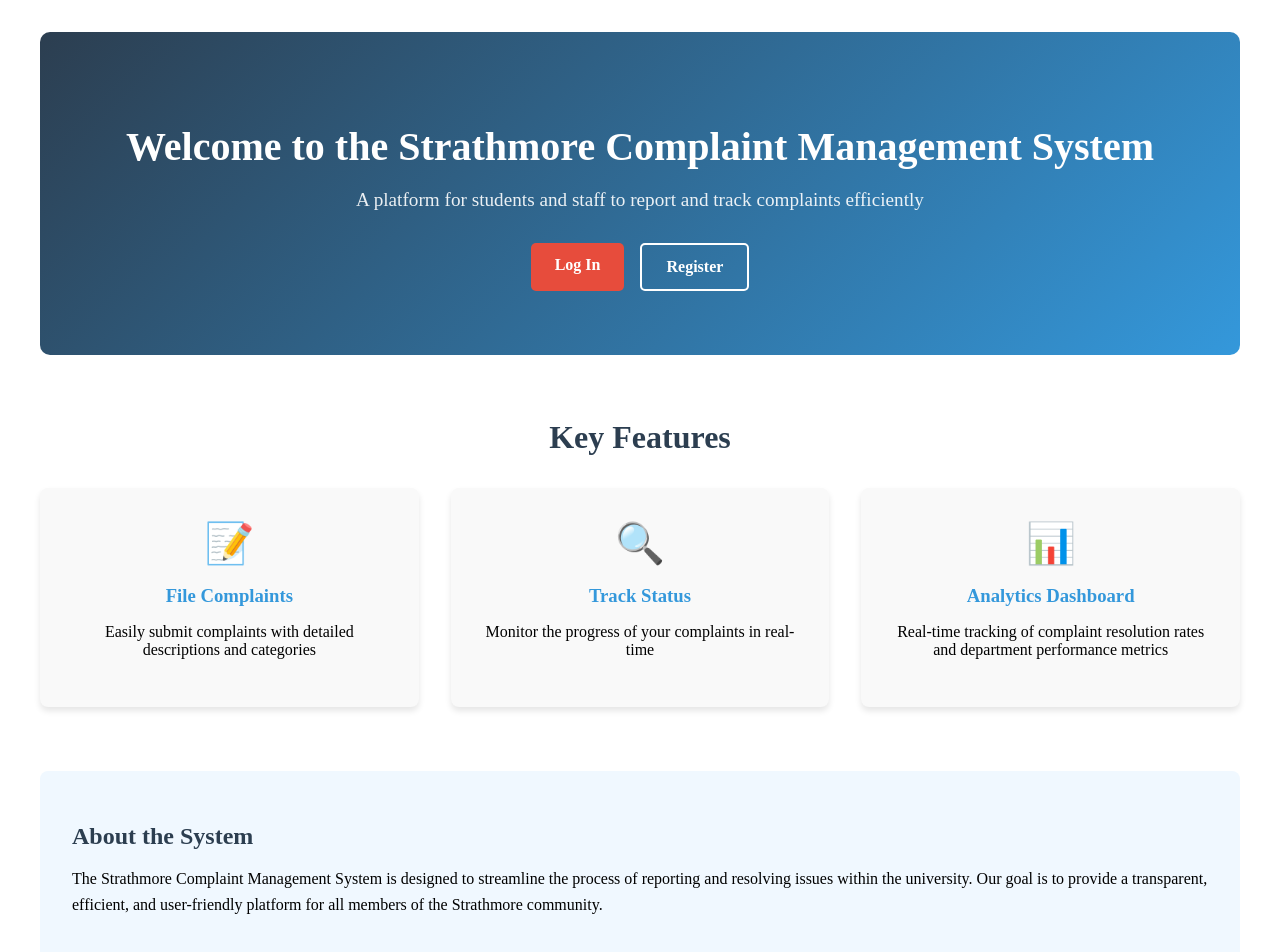
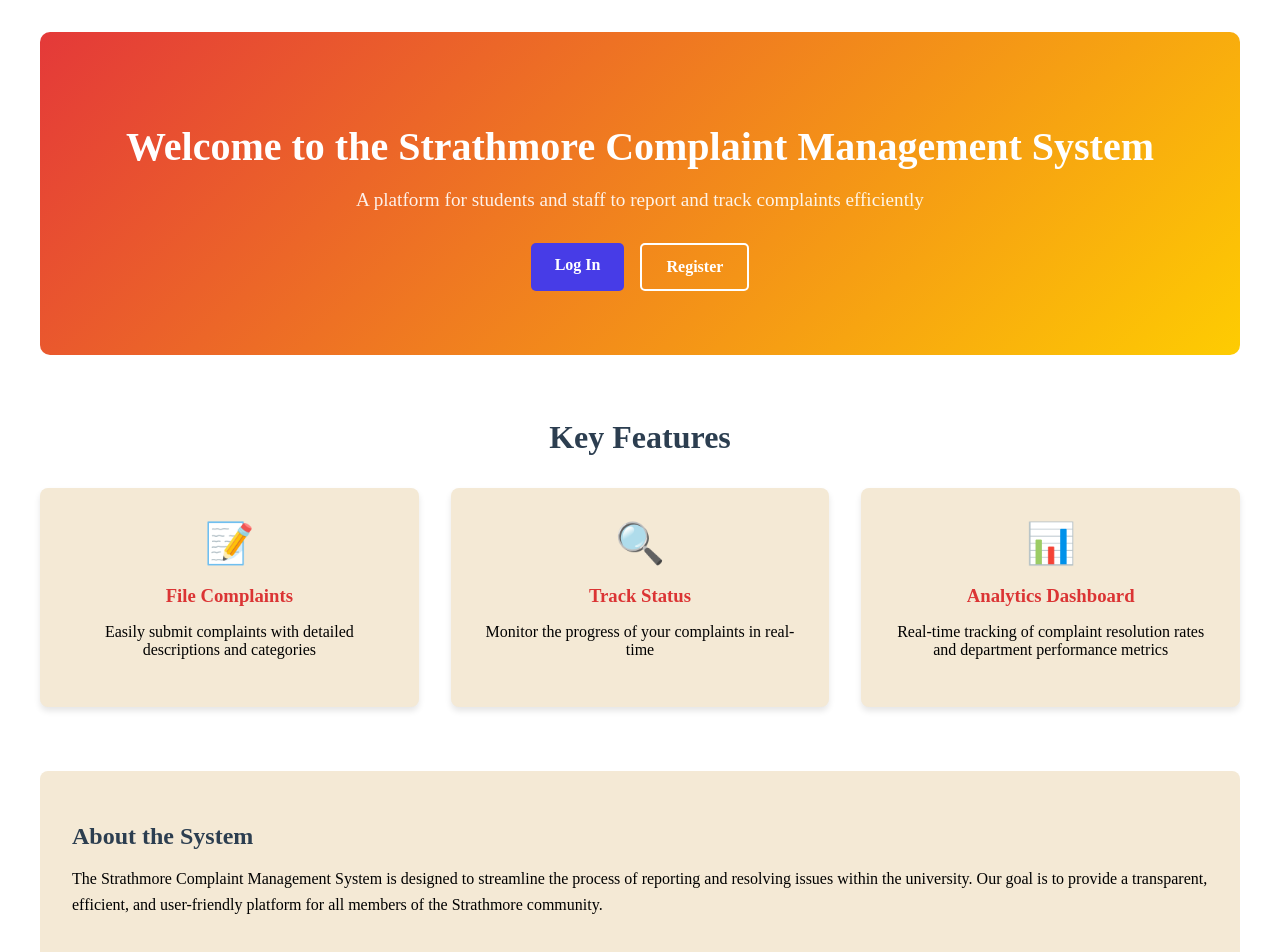
Before and after one commit to Steven-Yabann/Complaint-Management-System, a React (Vite) app in the folder Frontend/: page / in a window 1280 px wide. Shown: the top 952 px of the page. Built offline with nearby package versions, Linux system fonts and the light colour scheme.

Commit message:
initial styling 1.0

```diff
--- a/Frontend/src/App.jsx
+++ b/Frontend/src/App.jsx
@@ -1,5 +1,5 @@
 import { BrowserRouter as Router, Routes, Route } from 'react-router-dom'
-import Home from './home'
+import Home from './pages/Home'
 
 
 function App() {
--- a/Frontend/src/Home.jsx
+++ b/Frontend/src/pages/Home.jsx
@@ -1,6 +1,6 @@
 import React from "react";
 import { Link } from "react-router-dom";
-import './styling/home.css';
+import '../styling/home.css';
 
 const Home= () => {
     return(
--- a/Frontend/src/styling/home.css
+++ b/Frontend/src/styling/home.css
@@ -8,8 +8,8 @@
   .hero-section {
     text-align: center;
     padding: 4rem 0;
-    background: linear-gradient(135deg, #2c3e50, #3498db);
-    color: white;
+    background: linear-gradient(135deg, #e43939, #fecc02);
+    color: rgb(255, 255, 255);
     border-radius: 10px;
     margin: 2rem 0;
   }
@@ -42,12 +42,12 @@
   }
 
   .btn.primary {
-    background-color: #e74c3c;
+    background-color: #473ce7;
     color: white;
   }
 
   .btn.primary:hover {
-    background-color: #c0392b;
+    background-color: #ff0000;
   }
 
   .btn.secondary {
@@ -57,7 +57,7 @@
   }
 
   .btn.secondary:hover {
-    background-color: rgba(255, 255, 255, 0.1);
+    background-color: rgba(255, 0, 0, 0.568);
   }
 
   /* Features section */
@@ -81,7 +81,7 @@
   .feature-card {
     padding: 2rem;
     border-radius: 8px;
-    background-color: #f9f9f9;
+    background-color: #f4e9d5;
     box-shadow: 0 4px 6px rgba(0, 0, 0, 0.1);
     transition: transform 0.3s ease;
   }
@@ -96,13 +96,13 @@
   }
 
   .feature-card h3 {
-    color: #3498db;
+    color: #db3434;
     margin-bottom: 1rem;
   }
 
   /* About section */
   .about-section {
-    background-color: #f0f8ff;
+    background-color: #f4e9d5;
     padding: 2rem;
     border-radius: 8px;
     margin: 3rem 0;
```
